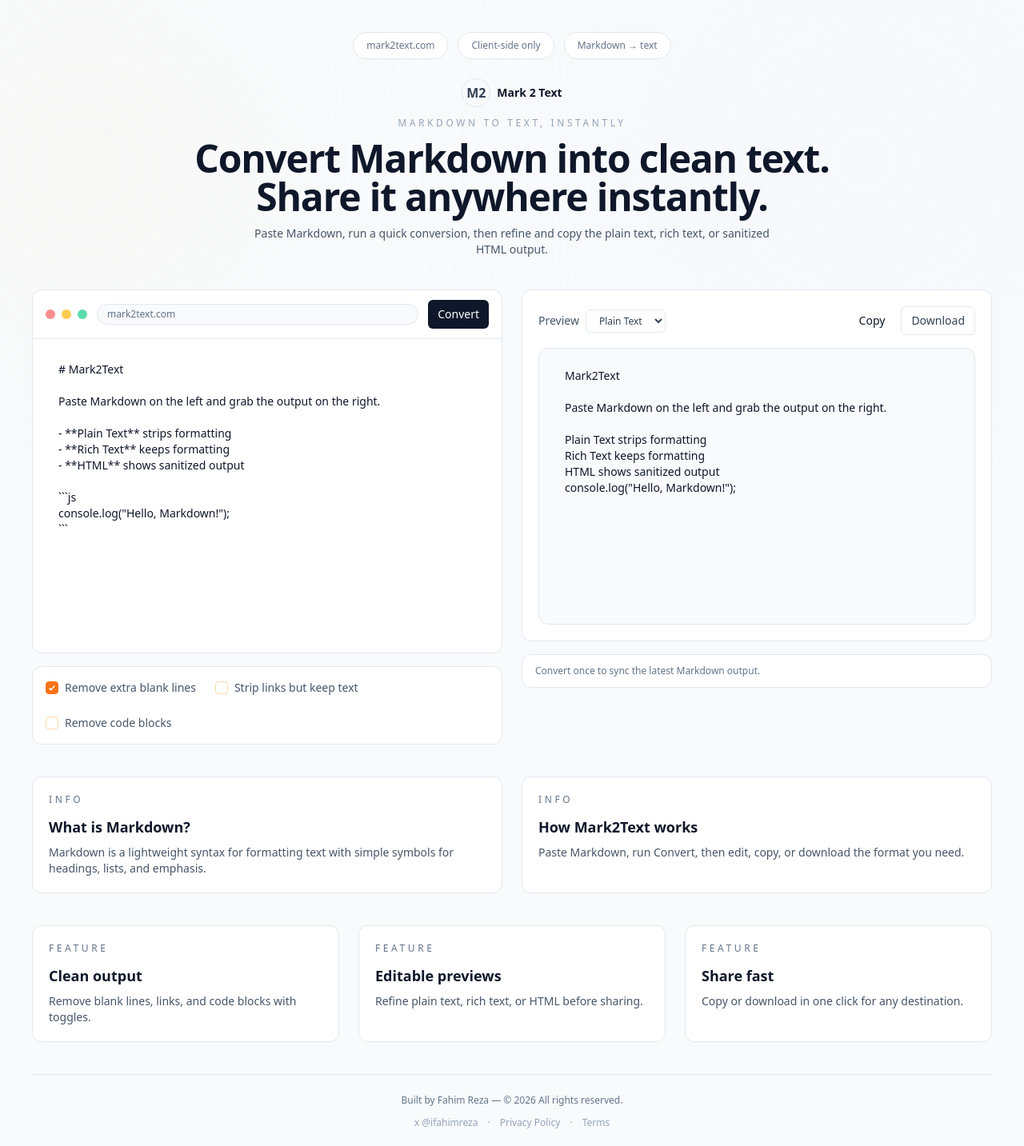
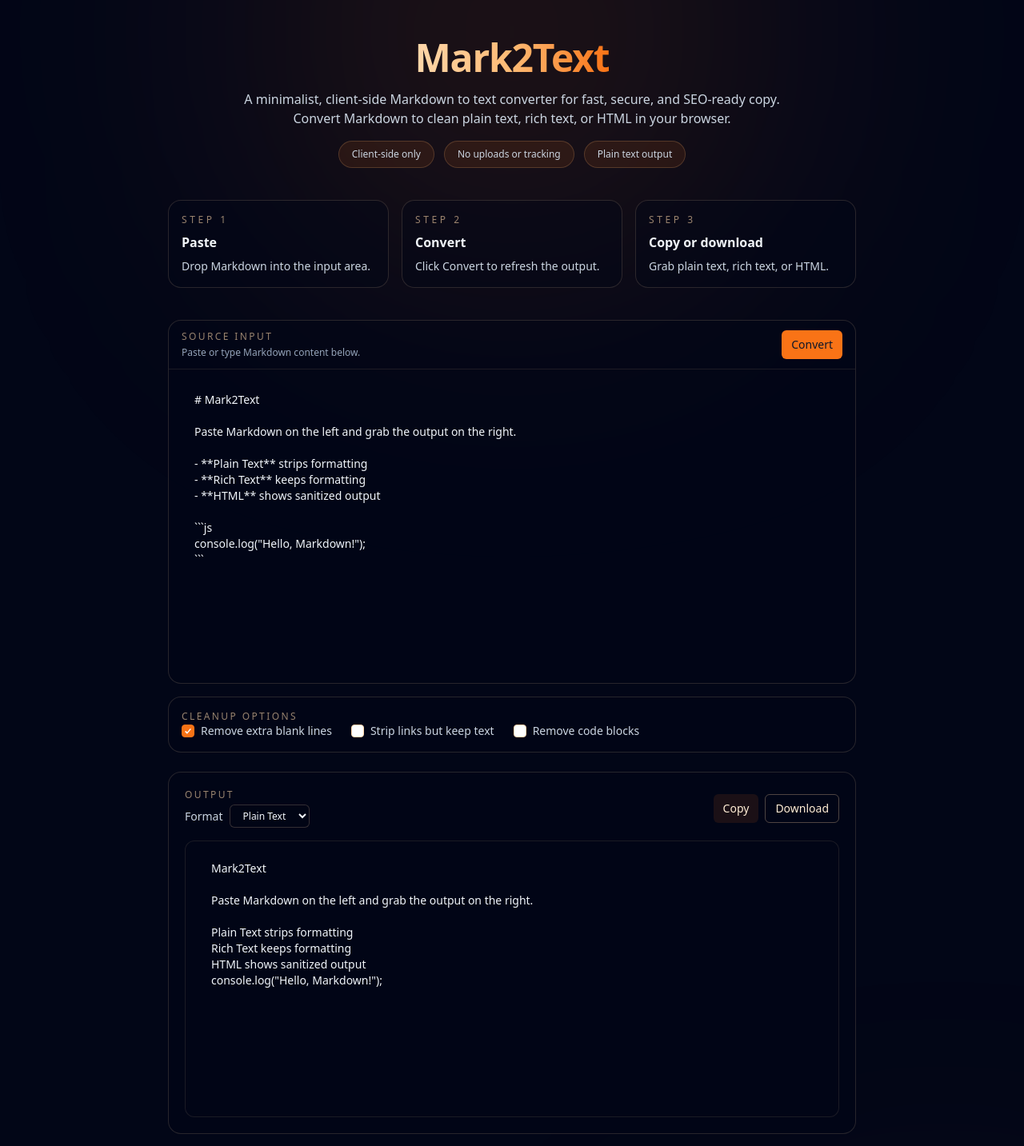
Before and after one commit to ifahimreza/mark2text, a Next.js app: page / in a window 1280 px wide. Shown: the top 1433 px of the page at 80% size. Built offline with nearby package versions, Linux system fonts and the light colour scheme.

Commit message:
Improve homepage UX flow

```diff
--- a/app/layout.tsx
+++ b/app/layout.tsx
@@ -2,8 +2,17 @@ import type { Metadata } from "next";
 import "./globals.css";
 
 export const metadata: Metadata = {
-  title: "Mark2Text",
-  description: "Clean Markdown conversion to plain text, rich text, and HTML."
+  title: "Mark2Text | Markdown to Text Converter",
+  description:
+    "Mark2Text is a minimalist, client-side Markdown to text converter. Convert Markdown to plain text, rich text, or HTML instantly in your browser.",
+  keywords: [
+    "markdown to text",
+    "markdown to plain text",
+    "markdown converter",
+    "online markdown converter",
+    "client-side markdown",
+    "markdown to HTML"
+  ]
 };
 
 export default function RootLayout({
@@ -13,7 +22,7 @@ export default function RootLayout({
 }) {
   return (
     <html lang="en" className="h-full">
-      <body className="min-h-screen bg-slate-50 text-slate-900 antialiased dark:bg-slate-950 dark:text-slate-100">
+      <body className="min-h-screen bg-slate-950 text-slate-100 antialiased">
         {children}
       </body>
     </html>
--- a/app/page.tsx
+++ b/app/page.tsx
@@ -106,61 +106,86 @@ export default function HomePage() {
       setCleanup((prev) => ({ ...prev, [key]: Boolean(checked) }));
 
   return (
-    <main className="relative min-h-screen px-4 py-10 sm:px-6 lg:px-10">
-      <div className="pointer-events-none absolute inset-0">
-        <div className="absolute -left-10 top-16 h-72 w-72 rounded-full bg-orange-100/50 blur-[160px] dark:bg-orange-500/5" />
-        <div className="absolute right-10 top-10 h-80 w-80 rounded-full bg-slate-100/70 blur-[180px] dark:bg-slate-800/40" />
+    <main className="relative min-h-screen px-4 py-12 sm:px-6 lg:px-10">
+      <div className="pointer-events-none absolute inset-0 overflow-hidden">
+        <div className="absolute left-1/2 top-[-220px] h-[520px] w-[520px] -translate-x-1/2 rounded-full bg-orange-500/20 blur-[180px]" />
+        <div className="absolute bottom-[-200px] right-[-120px] h-[440px] w-[440px] rounded-full bg-orange-400/10 blur-[200px]" />
       </div>
 
-      <div className="relative mx-auto flex w-full max-w-[1360px] flex-col gap-10">
-        <header className="flex flex-col items-center gap-6 text-center">
-          <div className="space-y-6">
-            <div className="flex flex-wrap items-center justify-center gap-3 text-xs text-slate-500 dark:text-slate-300">
-              <span className="rounded-full border border-slate-200 bg-white px-4 py-2 dark:border-slate-700 dark:bg-slate-900/60">
-                mark2text.com
+      <div className="relative mx-auto flex w-full max-w-[860px] flex-col gap-10">
+        <header className="flex flex-col items-center gap-8 text-center">
+          <div className="space-y-4">
+            <h1 className="text-4xl font-semibold tracking-tight text-slate-100 sm:text-5xl">
+              <span className="bg-gradient-to-r from-orange-200 via-orange-300 to-orange-500 bg-clip-text text-transparent">
+                Mark2Text
               </span>
-              <span className="rounded-full border border-slate-200 bg-white px-4 py-2 dark:border-slate-700 dark:bg-slate-900/60">
+            </h1>
+            <p className="mx-auto max-w-2xl text-base text-slate-300">
+              A minimalist, client-side Markdown to text converter for fast, secure, and
+              SEO-ready copy. Convert Markdown to clean plain text, rich text, or HTML in
+              your browser.
+            </p>
+            <div className="flex flex-wrap items-center justify-center gap-3 text-xs text-slate-300">
+              <span className="rounded-full border border-orange-300/20 bg-orange-500/10 px-4 py-2">
                 Client-side only
               </span>
-              <span className="rounded-full border border-slate-200 bg-white px-4 py-2 dark:border-slate-700 dark:bg-slate-900/60">
-                Markdown → text
+              <span className="rounded-full border border-orange-300/20 bg-orange-500/10 px-4 py-2">
+                No uploads or tracking
               </span>
-            </div>
-            <div className="space-y-3">
-              <div className="flex items-center justify-center gap-2 text-sm font-semibold text-slate-900 dark:text-slate-100">
-                <span className="flex h-9 w-9 items-center justify-center rounded-full border border-slate-200 bg-slate-50 text-base text-slate-700 dark:border-slate-700 dark:bg-slate-800/60 dark:text-slate-200">
-                  M2
+              <span className="rounded-full border border-orange-300/20 bg-orange-500/10 px-4 py-2">
+                Plain text output
               </span>
-                <span>Mark 2 Text</span>
-              </div>
-              <p className="text-xs uppercase tracking-[0.3em] text-slate-400 dark:text-slate-500">
-                Markdown to text, instantly
-              </p>
-              <h1 className="text-4xl font-semibold tracking-tight text-slate-900 md:text-5xl dark:text-slate-100">
-                Convert Markdown into clean text.
-                <span className="block">Share it anywhere instantly.</span>
-              </h1>
-              <p className="mx-auto max-w-2xl text-sm text-slate-600 dark:text-slate-300">
-                Paste Markdown, run a quick conversion, then refine and copy the
-                plain text, rich text, or sanitized HTML output.
-              </p>
             </div>
           </div>
         </header>
 
-        <section className="grid gap-6 lg:grid-cols-2">
+        <section className="grid gap-4 md:grid-cols-3">
+          {[
+            {
+              title: "Paste",
+              description: "Drop Markdown into the input area."
+            },
+            {
+              title: "Convert",
+              description: "Click Convert to refresh the output."
+            },
+            {
+              title: "Copy or download",
+              description: "Grab plain text, rich text, or HTML."
+            }
+          ].map((step, index) => (
+            <div
+              key={step.title}
+              className="rounded-2xl border border-orange-200/15 bg-slate-950/40 p-4 text-sm text-slate-300"
+            >
+              <p className="text-xs uppercase tracking-[0.3em] text-orange-200/60">
+                Step {index + 1}
+              </p>
+              <h2 className="mt-2 text-base font-semibold text-slate-100">
+                {step.title}
+              </h2>
+              <p className="mt-2 text-sm text-slate-300">{step.description}</p>
+            </div>
+          ))}
+        </section>
+
+        <section className="flex flex-col gap-6">
           <div className="flex flex-col gap-4">
-            <div className="rounded-xl border border-slate-200 bg-white dark:border-slate-800 dark:bg-slate-900/60">
-              <div className="flex items-center gap-3 border-b border-slate-200 px-4 py-3 dark:border-slate-800">
-                <div className="flex items-center gap-2">
-                  <span className="h-3 w-3 rounded-full bg-red-400/80" />
-                  <span className="h-3 w-3 rounded-full bg-amber-400/80" />
-                  <span className="h-3 w-3 rounded-full bg-emerald-400/80" />
+            <div className="rounded-2xl border border-orange-200/15 bg-slate-950/40">
+              <div className="flex flex-wrap items-center justify-between gap-3 border-b border-orange-200/10 px-4 py-3">
+                <div className="space-y-1">
+                  <p className="text-xs font-medium uppercase tracking-[0.2em] text-orange-200/60">
+                    Source input
+                  </p>
+                  <p className="text-xs text-slate-400">
+                    Paste or type Markdown content below.
+                  </p>
                 </div>
-                <div className="flex-1 rounded-full border border-slate-200 bg-slate-50 px-3 py-1 text-xs text-slate-500 dark:border-slate-700 dark:bg-slate-800/60 dark:text-slate-300">
-                  mark2text.com
-                </div>
-                <Button size="sm" onClick={handleConvert}>
+                <Button
+                  size="sm"
+                  onClick={handleConvert}
+                  className="bg-orange-500 text-slate-900 hover:bg-orange-400"
+                >
                   Convert
                 </Button>
               </div>
@@ -168,13 +193,16 @@ export default function HomePage() {
                 <Textarea
                   value={markdown}
                   onChange={(event) => setMarkdown(event.target.value)}
-                  className="min-h-[360px] border-0 bg-transparent text-slate-900 shadow-none focus-visible:ring-0 dark:text-slate-100"
+                  className="min-h-[360px] border-0 bg-transparent text-slate-100 shadow-none focus-visible:ring-0"
                 />
               </div>
             </div>
 
-            <div className="rounded-xl border border-slate-200 bg-white p-4 dark:border-slate-800 dark:bg-slate-900/60">
-              <div className="flex flex-wrap gap-6 text-sm text-slate-600 dark:text-slate-300">
+            <div className="rounded-2xl border border-orange-200/15 bg-slate-950/40 p-4">
+              <p className="text-xs font-medium uppercase tracking-[0.2em] text-orange-200/60">
+                Cleanup options
+              </p>
+              <div className="flex flex-wrap gap-6 text-sm text-slate-300">
                 <label className="flex items-center gap-2">
                   <Checkbox
                     checked={cleanup.removeExtraBlankLines}
@@ -201,31 +229,46 @@ export default function HomePage() {
           </div>
 
           <div className="flex flex-col gap-4">
-            <div className="rounded-xl border border-slate-200 bg-white p-5 dark:border-slate-800 dark:bg-slate-900/60">
+            <div className="rounded-2xl border border-orange-200/15 bg-slate-950/40 p-5">
               <div className="flex flex-wrap items-center justify-between gap-4">
-                <label className="flex items-center gap-2 text-sm text-slate-600 dark:text-slate-300">
-                  Preview
+                <div className="space-y-1">
+                  <p className="text-xs font-medium uppercase tracking-[0.2em] text-orange-200/60">
+                    Output
+                  </p>
+                  <label className="flex items-center gap-2 text-sm text-slate-300">
+                    Format
                     <select
                       value={activeTab}
                       onChange={(event) => setActiveTab(event.target.value as Tab)}
-                    className="rounded-md border border-slate-200 bg-white px-3 py-1 text-xs font-medium text-slate-700 shadow-none outline-none transition focus:border-slate-400 dark:border-slate-700 dark:bg-slate-900 dark:text-slate-200"
+                      className="rounded-md border border-orange-200/20 bg-slate-950/60 px-3 py-1 text-xs font-medium text-slate-100 shadow-none outline-none transition focus:border-orange-300"
                     >
                       <option value="plain">Plain Text</option>
                       <option value="rich">Rich Text</option>
                       <option value="html">HTML</option>
                     </select>
                   </label>
+                </div>
                 <div className="flex flex-wrap items-center gap-2">
-                  <Button variant="secondary" size="sm" onClick={handleCopy}>
+                  <Button
+                    variant="secondary"
+                    size="sm"
+                    onClick={handleCopy}
+                    className="bg-orange-500/10 text-orange-100 hover:bg-orange-500/20"
+                  >
                     Copy
                   </Button>
-                  <Button variant="outline" size="sm" onClick={handleDownload}>
+                  <Button
+                    variant="outline"
+                    size="sm"
+                    onClick={handleDownload}
+                    className="border-orange-200/30 text-orange-100 hover:bg-orange-500/10"
+                  >
                     Download
                   </Button>
                 </div>
               </div>
 
-              <div className="mt-4 rounded-xl border border-slate-200 bg-slate-50 px-4 py-3 text-sm text-slate-900 dark:border-slate-800 dark:bg-slate-950/80 dark:text-slate-100">
+              <div className="mt-4 rounded-xl border border-orange-200/10 bg-slate-950/70 px-4 py-3 text-sm text-slate-100">
                 {activeTab === "plain" && (
                   <Textarea
                     value={outputs.plain}
@@ -235,7 +278,7 @@ export default function HomePage() {
                         plain: event.target.value
                       }))
                     }
-                    className="min-h-[320px] border-0 bg-transparent text-slate-900 shadow-none focus-visible:ring-0 dark:text-slate-100"
+                    className="min-h-[320px] border-0 bg-transparent text-slate-100 shadow-none focus-visible:ring-0"
                   />
                 )}
                 {activeTab === "html" && (
@@ -247,12 +290,12 @@ export default function HomePage() {
                         html: event.target.value
                       }))
                     }
-                    className="min-h-[320px] border-0 bg-transparent font-mono text-xs text-slate-700 shadow-none focus-visible:ring-0 dark:text-slate-200"
+                    className="min-h-[320px] border-0 bg-transparent font-mono text-xs text-orange-100/80 shadow-none focus-visible:ring-0"
                   />
                 )}
                 {activeTab === "rich" && (
                   <div
-                    className="min-h-[320px] rounded-lg border border-slate-200 bg-white p-4 text-sm text-slate-900 dark:border-slate-800 dark:bg-slate-950/60 dark:text-slate-100"
+                    className="min-h-[320px] rounded-lg border border-orange-200/10 bg-slate-950/50 p-4 text-sm text-slate-100"
                     contentEditable
                     suppressContentEditableWarning
                     onInput={(event) =>
@@ -267,84 +310,49 @@ export default function HomePage() {
               </div>
             </div>
 
-            <div className="rounded-xl border border-slate-200 bg-white px-4 py-3 text-xs text-slate-500 dark:border-slate-800 dark:bg-slate-900/60 dark:text-slate-300">
-              {status ?? "Convert once to sync the latest Markdown output."}
+            <div className="rounded-2xl border border-orange-200/15 bg-slate-950/40 px-4 py-3 text-xs text-slate-400">
+              {status ??
+                "Tip: click Convert after edits to sync the latest Markdown output."}
             </div>
           </div>
         </section>
 
         <section className="grid gap-6 md:grid-cols-2">
-          <div className="rounded-xl border border-slate-200 bg-white p-5 dark:border-slate-800 dark:bg-slate-900/60">
-            <p className="text-xs uppercase tracking-[0.3em] text-slate-500 dark:text-slate-300">
-              Info
+          <div className="rounded-2xl border border-orange-200/15 bg-slate-950/40 p-5">
+            <p className="text-xs uppercase tracking-[0.3em] text-orange-200/70">
+              Plain text conversion
             </p>
-            <h2 className="mt-3 text-lg font-semibold text-slate-900 dark:text-slate-100">
-              What is Markdown?
+            <h2 className="mt-3 text-lg font-semibold text-slate-100">
+              Clean plain text for SEO copy
             </h2>
-            <p className="mt-2 text-sm text-slate-600 dark:text-slate-300">
-              Markdown is a lightweight syntax for formatting text with simple
-              symbols for headings, lists, and emphasis.
+            <p className="mt-2 text-sm text-slate-300">
+              Use Mark2Text as an online Markdown to plain text converter when you need
+              readable website copy, meta descriptions, or marketing drafts without
+              formatting artifacts.
             </p>
           </div>
-          <div className="rounded-xl border border-slate-200 bg-white p-5 dark:border-slate-800 dark:bg-slate-900/60">
-            <p className="text-xs uppercase tracking-[0.3em] text-slate-500 dark:text-slate-300">
-              Info
+          <div className="rounded-2xl border border-orange-200/15 bg-slate-950/40 p-5">
+            <p className="text-xs uppercase tracking-[0.3em] text-orange-200/70">
+              Client-side security
             </p>
-            <h2 className="mt-3 text-lg font-semibold text-slate-900 dark:text-slate-100">
-              How Mark2Text works
+            <h2 className="mt-3 text-lg font-semibold text-slate-100">
+              Private conversion in your browser
             </h2>
-            <p className="mt-2 text-sm text-slate-600 dark:text-slate-300">
-              Paste Markdown, run Convert, then edit, copy, or download the
-              format you need.
-            </p>
-          </div>
-        </section>
-        <section className="grid gap-6 md:grid-cols-3">
-          <div className="rounded-xl border border-slate-200 bg-white p-5 dark:border-slate-800 dark:bg-slate-900/60">
-            <p className="text-xs uppercase tracking-[0.3em] text-slate-500 dark:text-slate-300">
-              Feature
-            </p>
-            <h2 className="mt-3 text-lg font-semibold text-slate-900 dark:text-slate-100">
-              Clean output
-            </h2>
-            <p className="mt-2 text-sm text-slate-600 dark:text-slate-300">
-              Remove blank lines, links, and code blocks with toggles.
-            </p>
-          </div>
-          <div className="rounded-xl border border-slate-200 bg-white p-5 dark:border-slate-800 dark:bg-slate-900/60">
-            <p className="text-xs uppercase tracking-[0.3em] text-slate-500 dark:text-slate-300">
-              Feature
-            </p>
-            <h2 className="mt-3 text-lg font-semibold text-slate-900 dark:text-slate-100">
-              Editable previews
-            </h2>
-            <p className="mt-2 text-sm text-slate-600 dark:text-slate-300">
-              Refine plain text, rich text, or HTML before sharing.
-            </p>
-          </div>
-          <div className="rounded-xl border border-slate-200 bg-white p-5 dark:border-slate-800 dark:bg-slate-900/60">
-            <p className="text-xs uppercase tracking-[0.3em] text-slate-500 dark:text-slate-300">
-              Feature
-            </p>
-            <h2 className="mt-3 text-lg font-semibold text-slate-900 dark:text-slate-100">
-              Share fast
-            </h2>
-            <p className="mt-2 text-sm text-slate-600 dark:text-slate-300">
-              Copy or download in one click for any destination.
+            <p className="mt-2 text-sm text-slate-300">
+              All Markdown conversion happens locally on your device. No uploads, no
+              servers, and no tracking scripts—just fast Markdown cleanup and export.
             </p>
           </div>
         </section>
 
-        <footer className="flex flex-col items-center gap-3 border-t border-slate-200 pt-6 text-center text-xs text-slate-500 dark:border-slate-800 dark:text-slate-400">
-          <span>Built by Fahim Reza — © 2026 All rights reserved.</span>
+        <footer className="flex flex-col items-center gap-3 border-t border-orange-200/10 pt-6 text-center text-xs text-slate-400">
+          <span>Mark2Text — a minimalist Markdown to text converter.</span>
           <div className="flex flex-wrap items-center justify-center gap-3 text-slate-400">
-            <span>x @ifahimreza</span>
-            <span aria-hidden="true">·</span>
-            <a className="hover:text-slate-600 dark:hover:text-slate-200" href="/privacy">
+            <a className="hover:text-orange-200" href="/privacy">
               Privacy Policy
             </a>
             <span aria-hidden="true">·</span>
-            <a className="hover:text-slate-600 dark:hover:text-slate-200" href="/terms">
+            <a className="hover:text-orange-200" href="/terms">
               Terms
             </a>
           </div>
--- a/package.json
+++ b/package.json
@@ -14,7 +14,7 @@
     "class-variance-authority": "^0.7.0",
     "clsx": "^2.1.1",
     "hast-util-to-text": "^4.0.2",
-    "next": "14.2.5",
+    "next": "^14.2.35",
     "react": "^18.3.1",
     "react-dom": "^18.3.1",
     "rehype-sanitize": "^6.0.0",
```
Also changed, not shown: app/privacy/page.tsx (+36 -18 lines), app/terms/page.tsx (+31 -19 lines), 1 other file (tests, documents, lock files or other folders). Lines whose indentation alone changed are shown as unchanged.
